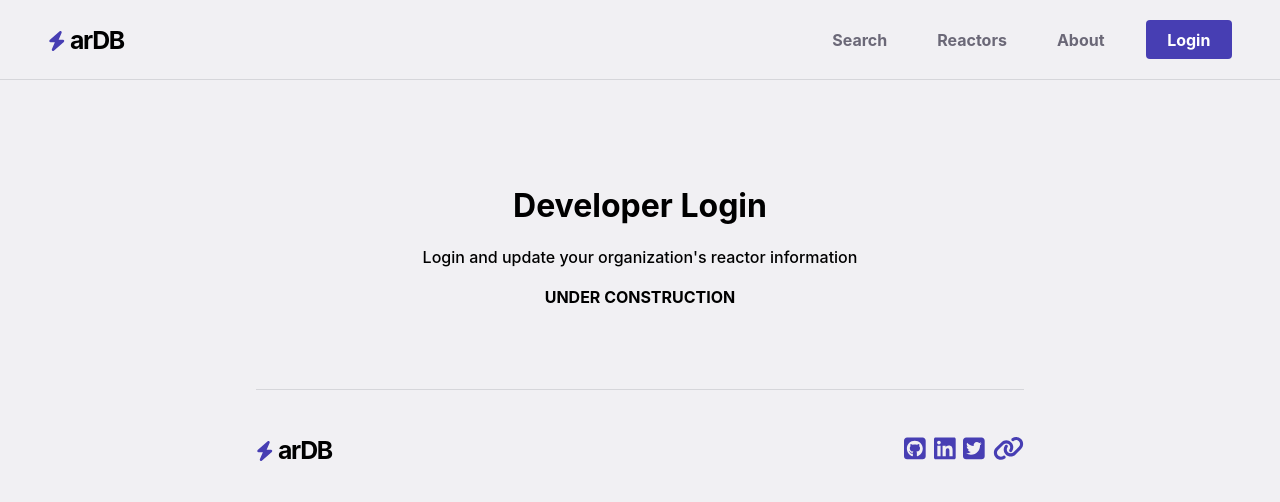
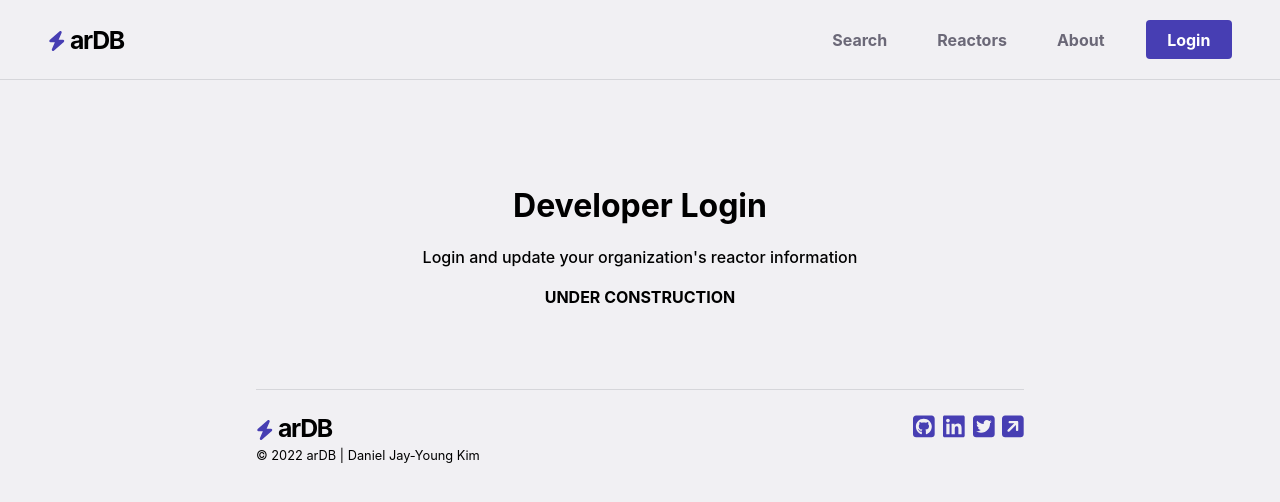
Before and after one commit to danjkim21/adv-nuclear-reactor-client, a React (Vite) app: page /dev in a window 1280 px wide. Shown: the top 502 px of the page. Built offline with nearby package versions, Linux system fonts and the light colour scheme; no server answers.

Commit message:
updated footer flex layout and added small element

```diff
--- a/src/components/Footer.jsx
+++ b/src/components/Footer.jsx
@@ -6,11 +6,16 @@ import {
   faLinkedin,
   faTwitterSquare,
 } from '@fortawesome/free-brands-svg-icons';
-import { faBolt, faLink } from '@fortawesome/free-solid-svg-icons';
+import {
+  faBolt,
+  faExternalLinkSquare,
+  faLink,
+} from '@fortawesome/free-solid-svg-icons';
 
 function Footer() {
   return (
     <footer className='section__footer'>
+      <div className='row__footer'>
         <Link className='mainApp__link' to='/'>
           <FontAwesomeIcon className='app__icon' icon={faBolt} /> arDB
         </Link>
@@ -31,8 +36,15 @@ function Footer() {
             <FontAwesomeIcon className='socials__icon' icon={faTwitterSquare} />
           </a>
           <a className='socials__link' href='https://daniel-jkim.com/'>
-          <FontAwesomeIcon className='socials__icon' icon={faLink} />
+            <FontAwesomeIcon
+              className='socials__icon'
+              icon={faExternalLinkSquare}
+            />
           </a>
+        </div>
+      </div>
+      <div className='row__small'>
+        <small className='small'>© 2022 arDB | Daniel Jay-Young Kim</small>
       </div>
     </footer>
   );
```
Also changed, not shown: src/assets/App.css. Lines whose indentation alone changed are shown as unchanged.
